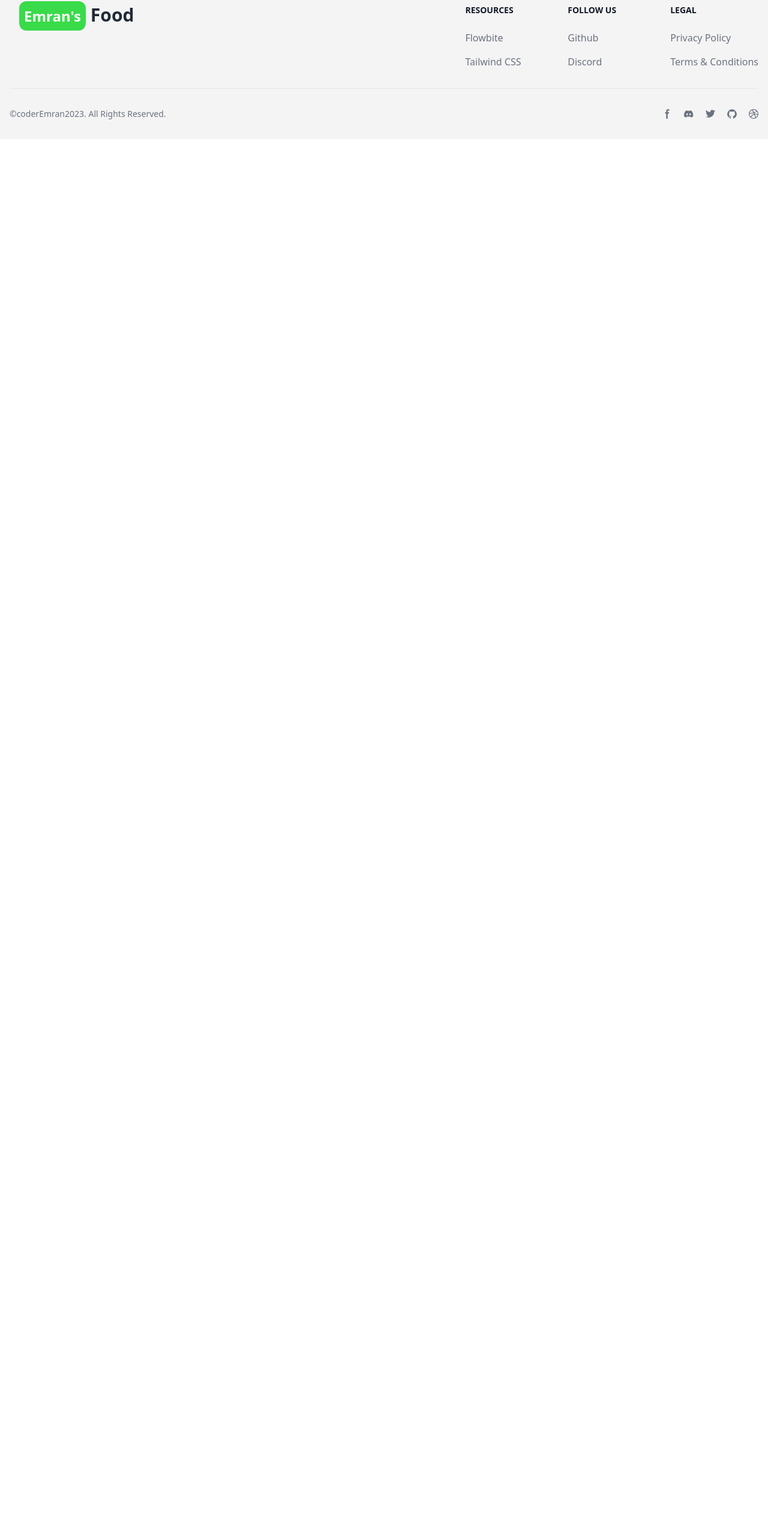
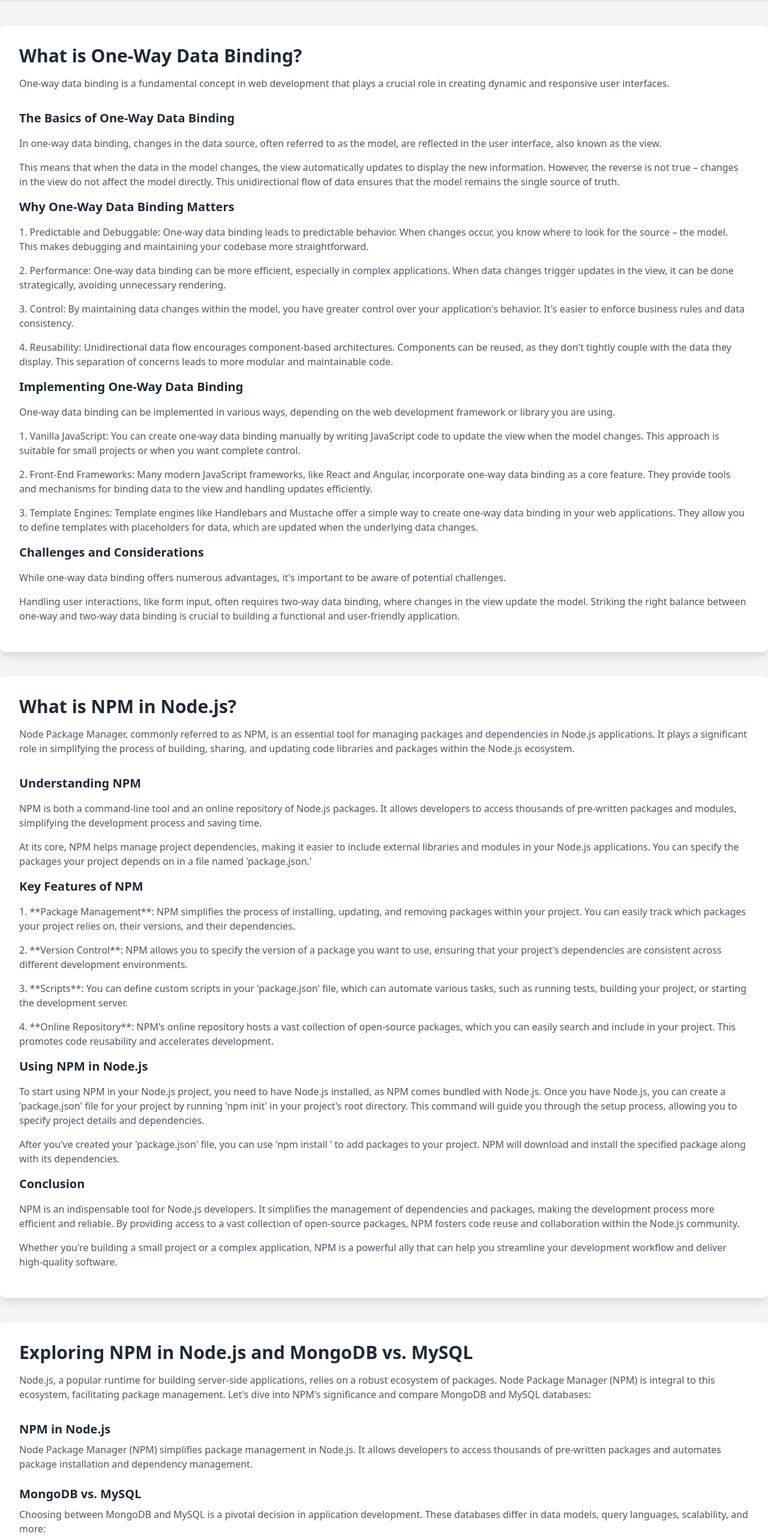
Before and after one commit to coderemran6910/Rastaurent-management-a11, a React (Vite) app: page /blog in a window 1280 px wide. Shown: the part 209-2775 px from the top of the page at 60% size. Before the commit the page ends 800 px from the top, so only its background shows below. Built offline with nearby package versions, Linux system fonts and the light colour scheme; no server answers.

Commit message:
added 3 blog post

```diff
--- a/src/components/service/Service.jsx
+++ b/src/components/service/Service.jsx
@@ -17,7 +17,7 @@ const Service = () => {
             hospitality.
           </p>
 
-        <Link className="btn  btn-success mt-20" to={"/blogs"}>Blogs</Link>
+        <Link className="btn  btn-success mt-20" to={"/blog"}>Blogs</Link>
       </div>
 
       <div className="grid grid-cols-1 md:grid-cols-2 gap-5 flex-1">
--- a/src/pages/Blog.jsx
+++ b/src/pages/Blog.jsx
@@ -1,9 +1,145 @@
+import Title from "../utility/Title";
 
 const Blog = () => {
     return (
-        <div>
-            Blog page
+      <div className="bg-gray-100 w-full max-w-7xl mx-auto">
+
+         <div className="">
+            <h1 className="text-5xl font-extrabold text-[#39DB4A] py-10 border-b-4">Our Blogs</h1>
+            <div className="bg-gray-100 min-h-screen mt-5">
+      <div className=" mx-auto bg-white rounded-lg mt-10 shadow-lg p-8">
+        <h1 className="text-3xl font-bold mb-4">What is One-Way Data Binding?</h1>
+        <p className="text-gray-600 mb-8">
+          One-way data binding is a fundamental concept in web development that plays a crucial role in creating dynamic and responsive user interfaces.
+        </p>
+        <h2 className="text-xl font-semibold mb-4">The Basics of One-Way Data Binding</h2>
+        <p className="text-gray-600 mb-4">
+          In one-way data binding, changes in the data source, often referred to as the model, are reflected in the user interface, also known as the view.
+        </p>
+        <p className="text-gray-600 mb-4">
+          This means that when the data in the model changes, the view automatically updates to display the new information. However, the reverse is not true – changes in the view do not affect the model directly. This unidirectional flow of data ensures that the model remains the single source of truth.
+        </p>
+        <h2 className="text-xl font-semibold mb-4">Why One-Way Data Binding Matters</h2>
+        <p className="text-gray-600 mb-4">
+          1. Predictable and Debuggable: One-way data binding leads to predictable behavior. When changes occur, you know where to look for the source – the model. This makes debugging and maintaining your codebase more straightforward.
+        </p>
+        <p className="text-gray-600 mb-4">
+          2. Performance: One-way data binding can be more efficient, especially in complex applications. When data changes trigger updates in the view, it can be done strategically, avoiding unnecessary rendering.
+        </p>
+        <p className="text-gray-600 mb-4">
+          3. Control: By maintaining data changes within the model, you have greater control over your application's behavior. It's easier to enforce business rules and data consistency.
+        </p>
+        <p className="text-gray-600 mb-4">
+          4. Reusability: Unidirectional data flow encourages component-based architectures. Components can be reused, as they don't tightly couple with the data they display. This separation of concerns leads to more modular and maintainable code.
+        </p>
+        <h2 className="text-xl font-semibold mb-4">Implementing One-Way Data Binding</h2>
+        <p className="text-gray-600 mb-4">
+          One-way data binding can be implemented in various ways, depending on the web development framework or library you are using.
+        </p>
+        <p className="text-gray-600 mb-4">
+          1. Vanilla JavaScript: You can create one-way data binding manually by writing JavaScript code to update the view when the model changes. This approach is suitable for small projects or when you want complete control.
+        </p>
+        <p className="text-gray-600 mb-4">
+          2. Front-End Frameworks: Many modern JavaScript frameworks, like React and Angular, incorporate one-way data binding as a core feature. They provide tools and mechanisms for binding data to the view and handling updates efficiently.
+        </p>
+        <p className="text-gray-600 mb-4">
+          3. Template Engines: Template engines like Handlebars and Mustache offer a simple way to create one-way data binding in your web applications. They allow you to define templates with placeholders for data, which are updated when the underlying data changes.
+        </p>
+        <h2 className="text-xl font-semibold mb-4">Challenges and Considerations</h2>
+        <p className="text-gray-600 mb-4">
+          While one-way data binding offers numerous advantages, it's important to be aware of potential challenges.
+        </p>
+        <p className="text-gray-600 mb-4">
+          Handling user interactions, like form input, often requires two-way data binding, where changes in the view update the model. Striking the right balance between one-way and two-way data binding is crucial to building a functional and user-friendly application.
+        </p>
+      </div>
+    </div>
         </div>
+
+<hr />
+
+
+<div className="bg-gray-100 mt-10  min-h-screen">
+<div className=" mx-auto bg-white rounded-lg shadow-lg p-8">
+  <h1 className="text-3xl font-bold mb-4">What is NPM in Node.js?</h1>
+  <p className="text-gray-600 mb-8">
+    Node Package Manager, commonly referred to as NPM, is an essential tool for managing packages and dependencies in Node.js applications. It plays a significant role in simplifying the process of building, sharing, and updating code libraries and packages within the Node.js ecosystem.
+  </p>
+  <h2 className="text-xl font-semibold mb-4">Understanding NPM</h2>
+  <p className="text-gray-600 mb-4">
+    NPM is both a command-line tool and an online repository of Node.js packages. It allows developers to access thousands of pre-written packages and modules, simplifying the development process and saving time.
+  </p>
+  <p className="text-gray-600 mb-4">
+    At its core, NPM helps manage project dependencies, making it easier to include external libraries and modules in your Node.js applications. You can specify the packages your project depends on in a file named 'package.json.'
+  </p>
+  <h2 className="text-xl font-semibold mb-4">Key Features of NPM</h2>
+  <p className="text-gray-600 mb-4">
+    1. **Package Management**: NPM simplifies the process of installing, updating, and removing packages within your project. You can easily track which packages your project relies on, their versions, and their dependencies.
+  </p>
+  <p className="text-gray-600 mb-4">
+    2. **Version Control**: NPM allows you to specify the version of a package you want to use, ensuring that your project's dependencies are consistent across different development environments.
+  </p>
+  <p className="text-gray-600 mb-4">
+    3. **Scripts**: You can define custom scripts in your 'package.json' file, which can automate various tasks, such as running tests, building your project, or starting the development server.
+  </p>
+  <p className="text-gray-600 mb-4">
+    4. **Online Repository**: NPM's online repository hosts a vast collection of open-source packages, which you can easily search and include in your project. This promotes code reusability and accelerates development.
+  </p>
+  <h2 className="text-xl font-semibold mb-4">Using NPM in Node.js</h2>
+  <p className="text-gray-600 mb-4">
+    To start using NPM in your Node.js project, you need to have Node.js installed, as NPM comes bundled with Node.js. Once you have Node.js, you can create a 'package.json' file for your project by running 'npm init' in your project's root directory. This command will guide you through the setup process, allowing you to specify project details and dependencies.
+  </p>
+  <p className="text-gray-600 mb-4">
+    After you've created your 'package.json' file, you can use 'npm install ' to add packages to your project. NPM will download and install the specified package along with its dependencies.
+  </p>
+  <h2 className="text-xl font-semibold mb-4">Conclusion</h2>
+  <p className="text-gray-600 mb-4">
+    NPM is an indispensable tool for Node.js developers. It simplifies the management of dependencies and packages, making the development process more efficient and reliable. By providing access to a vast collection of open-source packages, NPM fosters code reuse and collaboration within the Node.js community.
+  </p>
+  <p className="text-gray-600 mb-4">
+    Whether you're building a small project or a complex application, NPM is a powerful ally that can help you streamline your development workflow and deliver high-quality software.
+  </p>
+</div>
+</div>
+
+<hr />
+
+
+
+<div className="bg-gray-100 mt-10 min-h-screen">
+      <div className=" mx-auto bg-white rounded-lg shadow-lg p-8">
+        <h1 className="text-3xl font-bold mb-4">Exploring NPM in Node.js and MongoDB vs. MySQL</h1>
+        <div className="text-gray-600 mb-8">
+          <p>Node.js, a popular runtime for building server-side applications, relies on a robust ecosystem of packages. Node Package Manager (NPM) is integral to this ecosystem, facilitating package management. Let's dive into NPM's significance and compare MongoDB and MySQL databases:</p>
+        </div>
+
+        {/* NPM Section */}
+        <div className="mb-6">
+          <h2 className="text-xl font-semibold mb-2">NPM in Node.js</h2>
+          <p className="text-gray-600">Node Package Manager (NPM) simplifies package management in Node.js. It allows developers to access thousands of pre-written packages and automates package installation and dependency management.</p>
+          {/* Add more content about NPM here */}
+        </div>
+
+        {/* MongoDB vs. MySQL Section */}
+        <div className="mb-6">
+          <h2 className="text-xl font-semibold mb-2">MongoDB vs. MySQL</h2>
+          <p className="text-gray-600">Choosing between MongoDB and MySQL is a pivotal decision in application development. These databases differ in data models, query languages, scalability, and more:</p>
+          {/* Add content comparing MongoDB and MySQL here */}
+        </div>
+
+        <div className="mb-6">
+          <p className="text-gray-600">In conclusion, NPM and database selection are critical considerations in Node.js application development. NPM streamlines package management, while the choice between MongoDB and MySQL hinges on data structure, use cases, and scalability needs.</p>
+        </div>
+      </div>
+    </div>
+
+
+
+
+
+
+
+      </div>
     );
 };
 
--- a/src/pages/FoodPurchas.jsx
+++ b/src/pages/FoodPurchas.jsx
@@ -1,11 +1,12 @@
 import { useLoaderData } from "react-router-dom";
 import Title from "../utility/Title";
-import { useContext, useEffect } from "react";
+import { useContext, useEffect, useState } from "react";
 import { AuthContext } from "../provider/AuthProvider";
 import axios from "axios";
 import Swal from "sweetalert2";
 
 const FoodPurchas = () => {
+  const [orderCount, setOrderCount] = useState(0);
     const {user} = useContext(AuthContext)
     const orderFood = useLoaderData()
     const { _id, name, price, image, quantity, category, country, auth, description } =orderFood;
@@ -25,6 +26,7 @@ const FoodPurchas = () => {
         axios.post("http://localhost:5000/api/v1/orders", orderData)
         .then(res=>{
             if(res.data.insertedId){
+              setOrderCount(orderCount + 1)
                 Swal.fire({
                     position: 'center',
                     icon: 'success',
@@ -41,6 +43,8 @@ const FoodPurchas = () => {
         })
 
     }
+
+    console.log(orderCount);
     return (
         <div className=" w-full max-w-7xl mx-auto">
         <div className="py-10">
```
